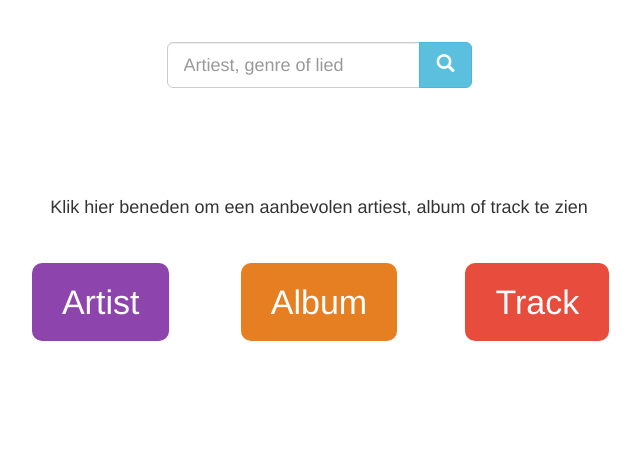
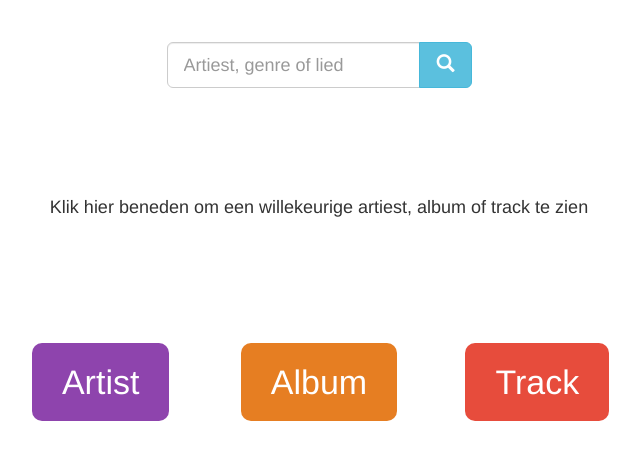
Before and after one commit to Rienkrk/Musico, a Flask app: template templates/index.html in a window 1280 px wide. Shown: the part 182-642 px from the top of the page, without its empty margins (321-961 px from the left). Run offline with Flask 2, Linux system fonts and the light colour scheme; the template is opened without the code that fills it, so the values that code supplies are empty; some libraries are stand-ins or nearby versions.

Commit message:
index.html

```diff
--- a/templates/index.html
+++ b/templates/index.html
@@ -38,15 +38,18 @@
         <div class="row top-buffer-80">
             <div class="center">
 
-                <h4 class="h">Klik hier beneden om een aanbevolen artiest, album of track te zien</h4>
-
+                <h4 class="h">Klik hier beneden om een willekeurige artiest, album of track te zien</h4>
+            </div>
+        </div>
+        <div class="row top-buffer-80">
+            <div class="center">
                 <div class="col-lg-4"><a class="vl artist-vl" href="{{ url_for('artist', artist=artist) }}">Artist</a></div>
                 <div class="col-lg-4"><a class="vl album-vl" href="{{ url_for('album', album=album) }}">Album</a></div>
                 <div class="col-lg-4"><a class="vl track-vl" href="{{ url_for('track', track=track) }}">Track</a></div>
             </div>
         </div>
         </div>
-    </div>
+
 
 </body>
 
```
